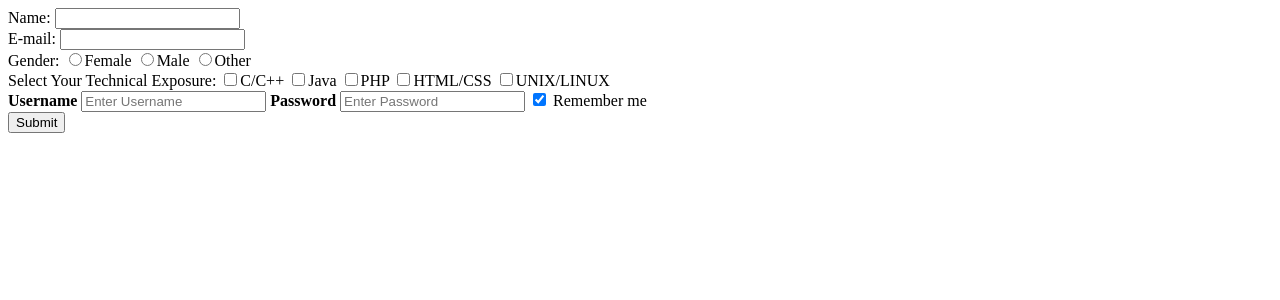
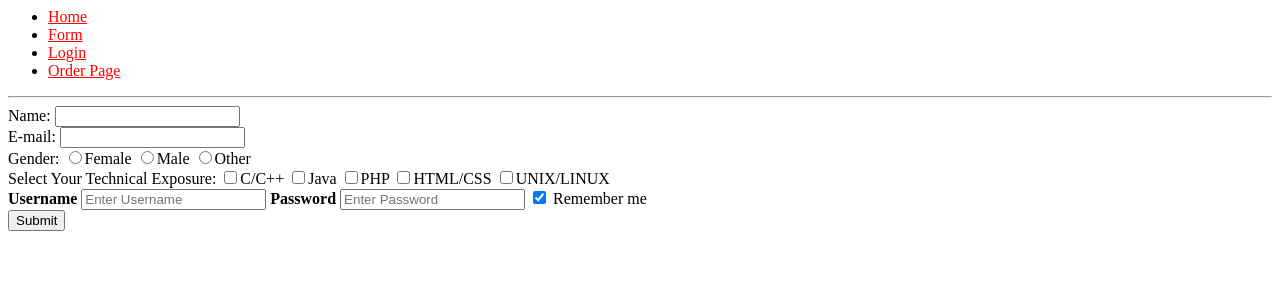
Before and after one commit to grabinow2/backend-final-project, a PHP site: page /form.php in a window 1280 px wide. Shown: the top 300 px of the page. Run offline with PHP 8.4, Linux system fonts and the light colour scheme.

Commit message:
fixing look of site

```diff
--- a/php/contactUs.php
+++ b/php/contactUs.php
@@ -1,3 +1,4 @@
+<?php include "header.php"; ?>
 <head>
     <LINK rel="stylesheet" href="../css/styles.css" type="text/css"></LINK>
     <title>Contact Us Form</title>
--- a/php/form.php
+++ b/php/form.php
@@ -1,4 +1,4 @@
-
+<?php include "header.php"; ?>
 <html>
 <body>
 
--- a/php/login.php
+++ b/php/login.php
@@ -1,3 +1,4 @@
+<?php include "header.php"; ?>
 <form action="response.php" method="post">
     <div class="container">
             <label for="uname"><b>Username</b></label>
--- a/php/menu.php
+++ b/php/menu.php
@@ -1,10 +1,10 @@
 <script src="https://code.jquery.com/jquery-3.4.1.min.js"></script>
 <LINK rel="stylesheet" href="../css/menu.css" type="text/css">
 <ul id="navMenu">
-    <li><a href="form.php">Form</a>
-    <li><a href="login.php">Login</a>
-    <li><a href="order_page.php">Order Page</a>
-    <li><a href="...">Fourth Page</a>
+    <li><a href="index.php">Home</a></li>
+    <li><a href="form.php">Form</a></li>
+    <li><a href="login.php">Login</a></li>
+    <li><a href="order_page.php">Order Page</a></li>
 </ul>
 
 <script src="../js/menu.js"></script>
--- a/php/order_confirmation.php
+++ b/php/order_confirmation.php
@@ -1,3 +1,4 @@
+<?php include "header.php"; ?>
 <?php
 include "header.php";
 
--- a/php/order_page.php
+++ b/php/order_page.php
@@ -1,3 +1,4 @@
+
 <?php include "header.php";
 
 $conn = mysqli_connect('localhost', 'root', '', 'MyStar');
```
